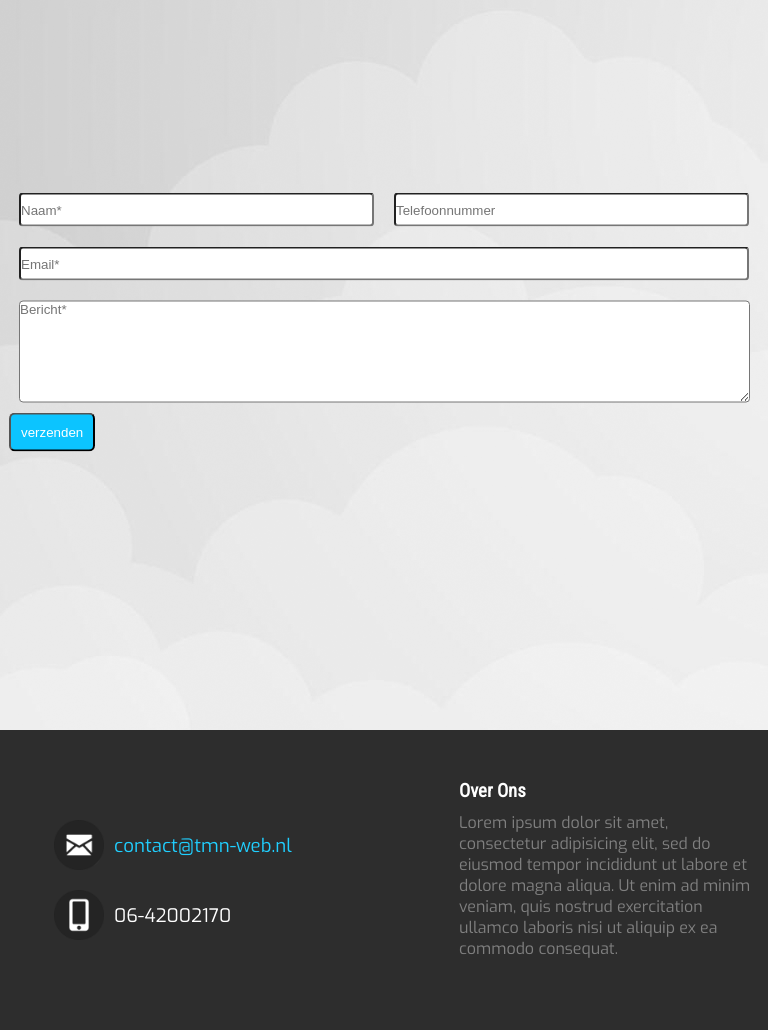
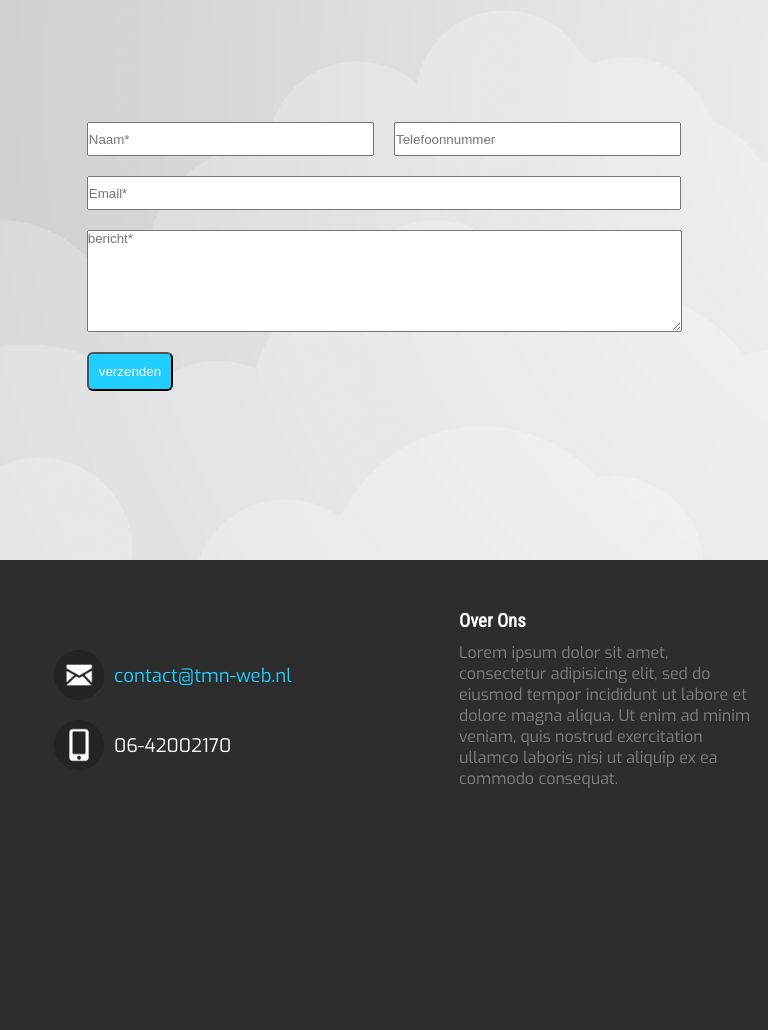
Before and after one commit to ThomasVanRijn/TMN-Web, a PHP site: page /contact.html in a window 768 px wide. Shown: the part 250-1280 px from the top of the page. After the commit the page ends 1038 px from the top, so only its background shows below. Run offline with PHP 8.4, Linux system fonts and the light colour scheme.

Commit message:
contact page = af!

```diff
--- a/contact.html
+++ b/contact.html
@@ -30,17 +30,21 @@
 
     <main>
       <div class="formulier">
+        <form action="mailto:contact@tmn-web.com" method="post" enctype="text/plain">
           <div class="row">
-          <input style="width: 50%;" type="text" name="naam" placeholder="Naam*" >
+            <input style="width: 50%;" type="text" name="naam" placeholder="Naam*">
             <input style="width: 50%;" type="text" name="telefoonnummer" placeholder="Telefoonnummer">
           </div>
-        <div class="collumn">
+          <div class="row">
             <input style="width: 100%;" type="text" name="email" placeholder="Email*">
-          <textarea style="width: 100%; height: 100px;" name="bericht" placeholder="Bericht*"></textarea>
+          </div>
+          <div class="row">
+            <textarea style="width: 100%;" name="name" placeholder="bericht*"></textarea>
           </div>
           <div class="row">
             <input type="submit" name="submit" value="verzenden">
           </div>
+        </form>
       </div>
     </main>
     <footer>
@@ -63,5 +67,5 @@
       </div>
     </footer>
   </body>
-  <script src="js/over_ons.js"></script>
+  <script src="js/contact.js"></script>
 </html>
--- a/css/contact.css
+++ b/css/contact.css
@@ -86,47 +86,36 @@ nav #content a:hover {
 }
 
 main {
-  height: 730px;
+  height: 70vh;
   background-image: url('../img/background_main.png');
 }
 .formulier {
-  width: 750px;
-  height: 100%;
+  width: 80%;
+  /* background-color: red; */
   margin: auto;
-  /* background-color: red; */
   position: relative;
-  transform: translateY(-25%);
-  top: 50%;
+  top: 20%;
 }
-.row{
+.row {
   display: flex;
   flex-direction: row;
 }
-.collumn{
-  display: flex;
-  flex-wrap: wrap;
-}
-.formulier textarea{
-  min-height: 100px;
-  max-height: 350px;
-  min-width: 97.15%;
-}
-input[type=text], textarea{
+input, textarea {
   height: 30px;
   margin: 10px;
 }
-input[type=submit]{
+textarea {
+  min-width: 97.8%;
+  min-height: 100px;
+  max-height: 350px;
+}
+input[type=submit] {
   background-color: #20cfff;
-  padding: 10px;
+  padding: 10px 10px 25px 10px;
   color: white;
   border-radius: 6px;
 }
-input, textarea{
-  border-radius: 4px;
-}
-input[type=submit]{
-  background-color:#0CC4FF;
-}
+
 footer {
   width: 100%;
   height: 300px;
@@ -266,5 +287,34 @@ footer .over_ons p {
 }
 /* ipad version */
 @media screen and (min-width: 421px) and (max-width: 900px) {
-
+  main {
+    height: 70vh;
+    background-image: url('../img/background_main.png');
+  }
+  .formulier {
+    width: 80%;
+    /* background-color: red; */
+    margin: auto;
+    position: relative;
+    top: 20%;
+  }
+  .row {
+    display: flex;
+    flex-direction: row;
+  }
+  input, textarea {
+    height: 30px;
+    margin: 10px;
+  }
+  textarea {
+    min-width: 96.5%;
+    min-height: 100px;
+    max-height: 350px;
+  }
+  input[type=submit] {
+    background-color: #20cfff;
+    padding: 10px 10px 25px 10px;
+    color: white;
+    border-radius: 6px;
+  }
 }
--- /dev/null
+++ b/js/contact.js
@@ -0,0 +1,8 @@
+function navigation() {
+  var x = document.getElementById("content");
+  if (x.style.display === "block") {
+    x.style.display = "none";
+  } else {
+    x.style.display = "block";
+  }
+}
```
Also changed, not shown: other parts of css/contact.css (+33 -1 lines). Lines whose indentation alone changed are shown as unchanged.
